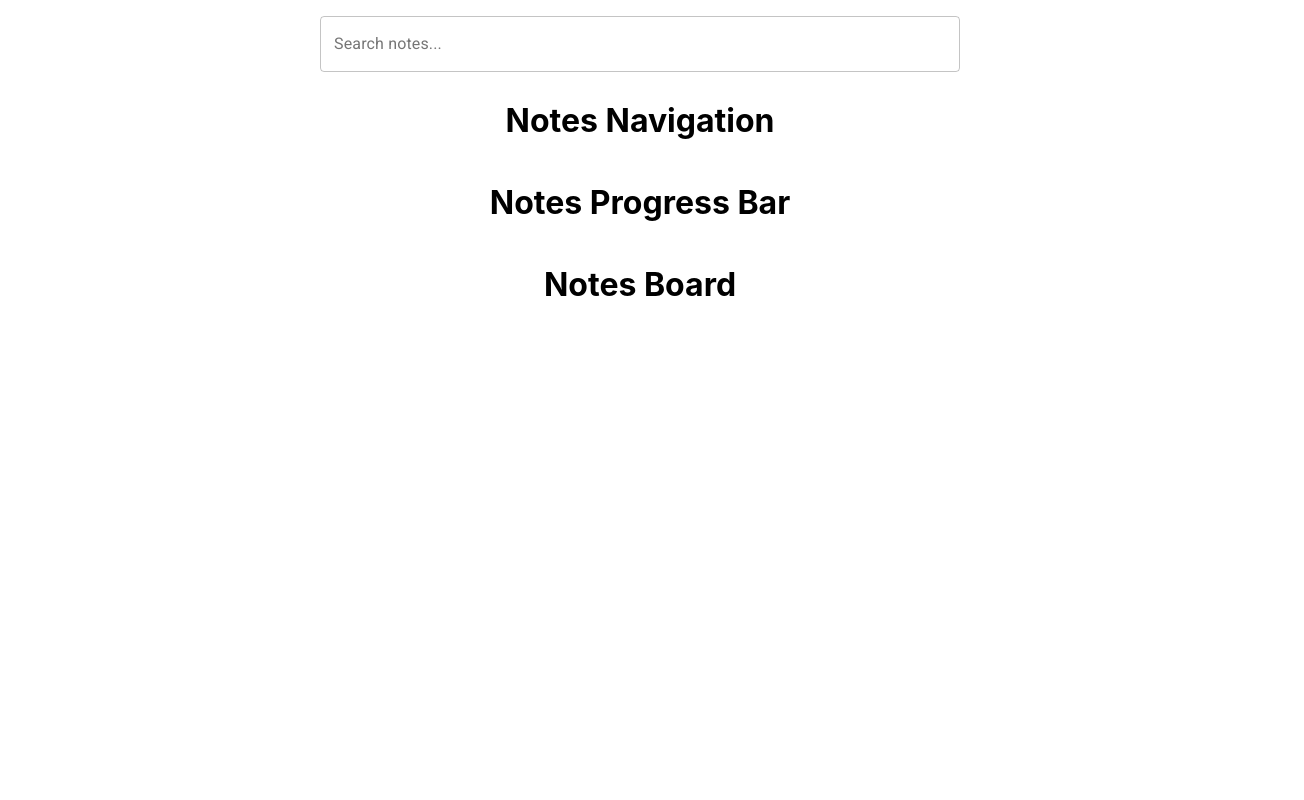
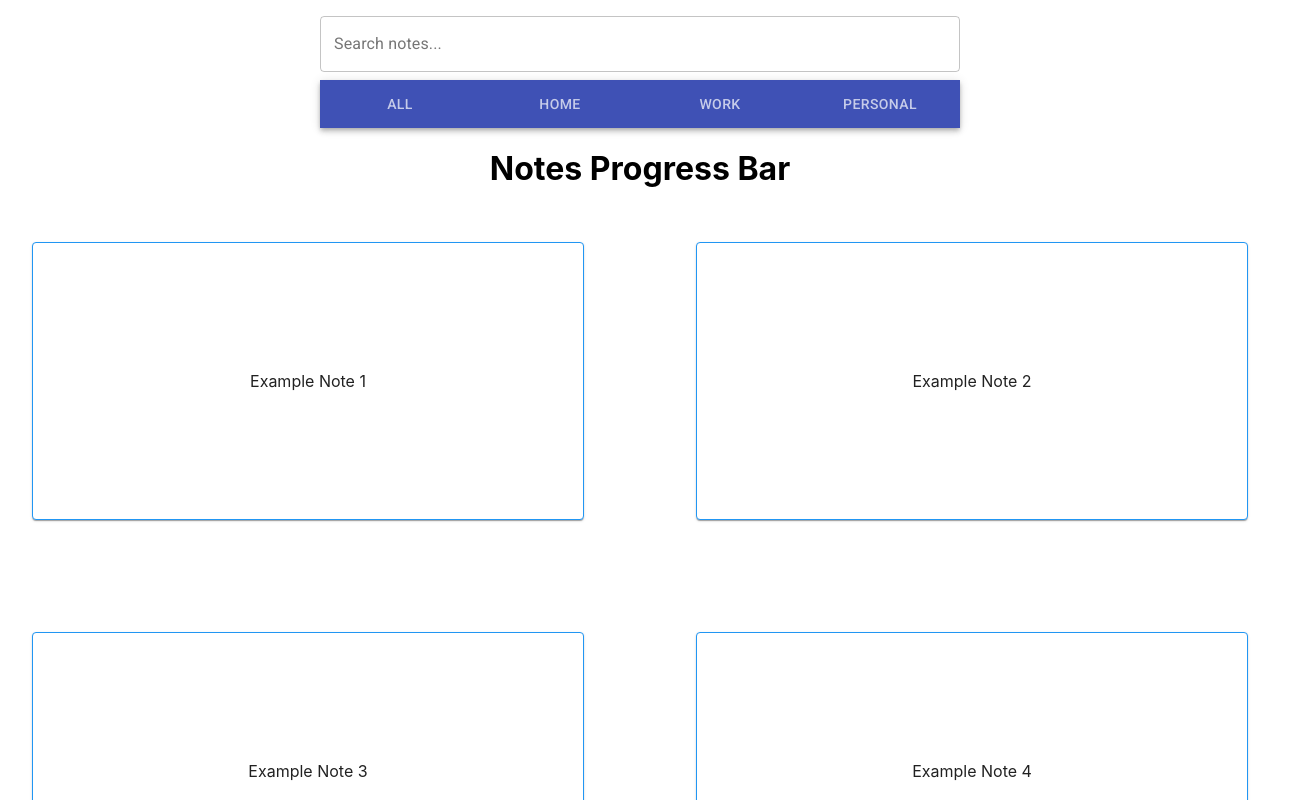
Before and after one commit to DKBoston15/react-notes-app, a React (Create React App) app: page / in a window 1280 px wide. Shown: the top 800 px of the page, 1304 px wide, since content can reach past the window. Built offline with nearby package versions, Linux system fonts and the light colour scheme.

Commit message:
Basic Tabs - Note Board w/Grid - Individual Note Component Layout

```diff
--- a/src/components/Note.tsx
+++ b/src/components/Note.tsx
@@ -1,5 +1,20 @@
-const Note = () => {
-    return <h1>Note</h1>;
+// Material UI
+import Card from "@material-ui/core/Card";
+import { styled } from "@material-ui/core/styles";
+
+const NoteCard = styled(Card)({
+    padding: "8em 8em",
+    margin: "2em",
+    textAlign: "center",
+    border: "1px solid #2196F3"
+});
+
+type NoteProp = {
+    id: number;
+    name: string;
+};
+const Note = ({ name }: NoteProp) => {
+    return <NoteCard>{name}</NoteCard>;
 };
 
 export default Note;
--- a/src/components/NotesBoard.tsx
+++ b/src/components/NotesBoard.tsx
@@ -1,5 +1,28 @@
+// Material UI elements
+import Grid from "@material-ui/core/Grid";
+
+// Components
+import Note from "../components/Note";
+
+const notes = [
+    { id: 1, name: "Example Note 1" },
+    { id: 2, name: "Example Note 2" },
+    { id: 3, name: "Example Note 3" },
+    { id: 4, name: "Example Note 4" }
+];
+
 const NotesBoard = () => {
-    return <h1>Notes Board</h1>;
+    return (
+        <div>
+            <Grid container spacing={6}>
+                {notes.map((note) => (
+                    <Grid item xs={6}>
+                        <Note name={note.name} id={note.id} key={note.id} />
+                    </Grid>
+                ))}
+            </Grid>
+        </div>
+    );
 };
 
 export default NotesBoard;
--- a/src/components/NotesNavigation.tsx
+++ b/src/components/NotesNavigation.tsx
@@ -1,5 +1,21 @@
+// Material UI
+import AppBar from "@material-ui/core/AppBar";
+import Tabs from "@material-ui/core/Tabs";
+import Tab from "@material-ui/core/Tab";
+
 const NotesNavigation = () => {
-    return <h1>Notes Navigation</h1>;
+    return (
+        <div>
+            <AppBar position="static">
+                <Tabs>
+                    <Tab label="All" />
+                    <Tab label="Home" />
+                    <Tab label="Work" />
+                    <Tab label="Personal" />
+                </Tabs>
+            </AppBar>
+        </div>
+    );
 };
 
 export default NotesNavigation;
```
